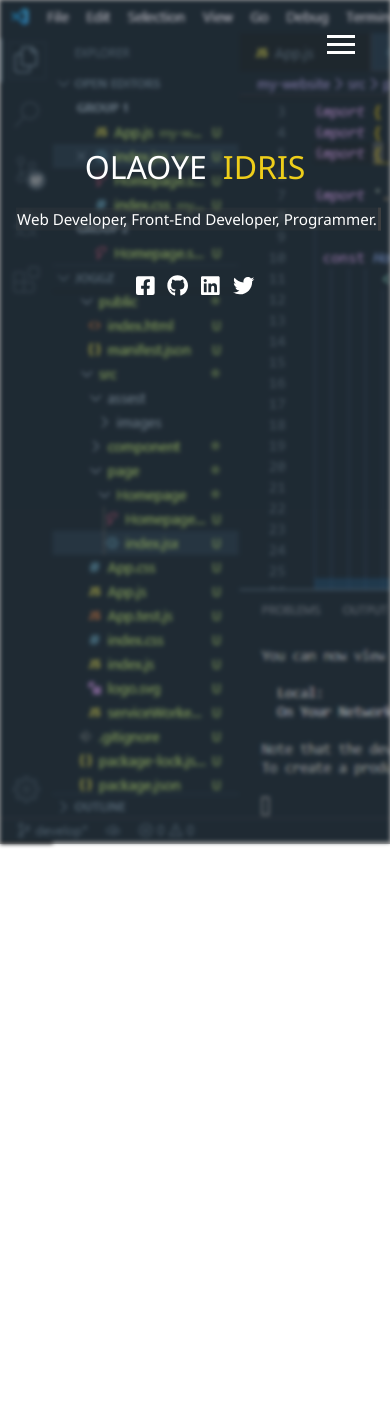
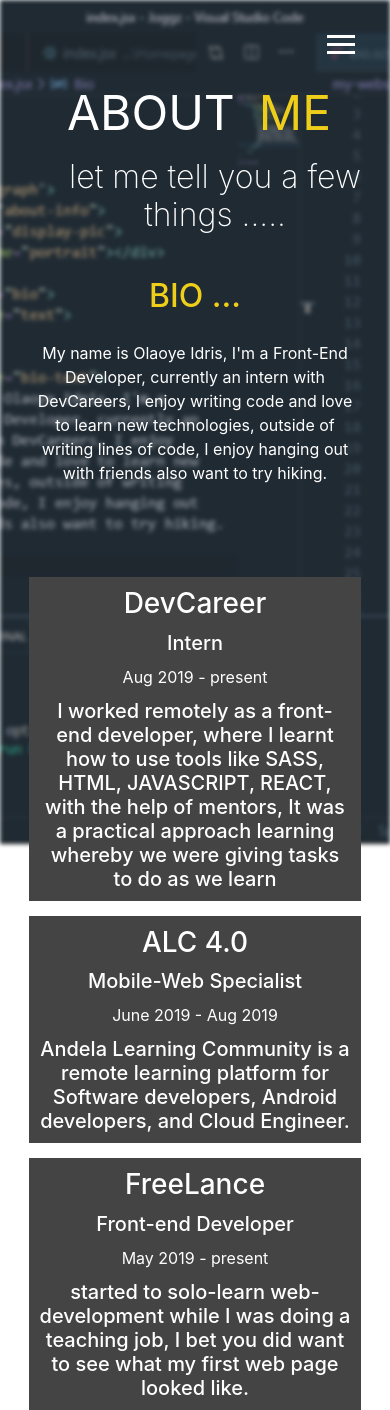
Before and after one commit to Joggz/Joggz, a React (Create React App) app in the folder my-website/: page /about in a window 390 px wide. Before the commit the page ends 844 px from the top, so only its background shows below. Built offline with nearby package versions, Linux system fonts and the light colour scheme; the HTML template or start-up script is replaced by a standard one.

Commit message:
adds about page both desktop and mobile view

```diff
--- a/my-website/src/App.js
+++ b/my-website/src/App.js
@@ -1,13 +1,21 @@
 import React from 'react';
+
 import Homepage from './page/Homepage';
 import Header from './component/Header/index';
+import About from './page/About/index'
 
+import  { Route, Switch } from 'react-router-dom';
 
 function App() {
   return (
     <div className="App">
      <Header />
-     <Homepage/>
+     <Switch>
+       <Route exact path='/' component={Homepage} />
+       <Route exact path='/about' component={About} />
+       {/* <Route exact path='/work' component={Work} />
+       <Route exact path='/contact' component={Contact} /> */}
+     </Switch>
     </div>
   );
 }
--- /dev/null
+++ b/my-website/src/component/Bio/bio.scss
@@ -0,0 +1,66 @@
+@import '../../page/Homepage/config';
+
+.bio-graph {
+    color: set-text-color($primary-color);
+
+.about-info {
+    width: 85%;
+    margin: 5vh auto;
+
+
+    .display-pic{
+        .portrait{
+          grid-area: display-pic;
+
+            width: 150px;
+            height: 150px;
+            background: url(../../assest/images/dp2.jpeg);
+            border-radius: 50%;
+            background-repeat: no-repeat;
+            background-size: cover;
+            border: 2px solid $secondary-color;
+        }
+    }
+    display: grid;
+    grid-template-areas: 'display-pic bio bio';
+    grid-template-columns: repeat(3, 1fr);
+
+    .bio {
+        grid-area: bio;
+        margin-bottom: 5vh;
+        .text {
+          color: $secondary-color;
+          font-size: 2rem;
+          text-transform: uppercase;
+        }
+
+        .bio-text {
+            line-height: 1.5;
+            margin-top: 3vh;
+            font-weight: 400;
+            font-size: 1rem;
+        }
+    }
+}
+}
+
+@include mediaMed(){
+  .about-info{
+    // border: 1px solid red;
+    grid-template-areas:
+      'bio'
+      'biod';
+      display: none;
+      grid-template-columns: 1fr !important;
+
+    .portrait{
+      grid-area: bio;
+      display: none;
+    }
+    .bio-text{
+      grid-area: biod;
+      text-align: center;
+      width: 100%;
+    }
+  }
+}
--- /dev/null
+++ b/my-website/src/component/Bio/index.jsx
@@ -0,0 +1,28 @@
+import React from 'react';
+
+import WORKDATA from '../WorkData/index';
+
+import './bio.scss';
+
+ const Bio = ( ) => (
+        <div className='bio-graph'>
+             <div className="about-info">
+              <div className="display-pic">
+                <div className="portrait"></div>
+              </div>
+              <div className="bio">
+                <h3 className="text">
+                  Bio ...
+                </h3>
+                <h3 className="bio-text">
+                  My name is Olaoye Idris, I'm a Front-End  Developer, currently an intern with DevCareers, I enjoy writing code and love to learn new technologies, outside of writing lines of code, I enjoy hanging out with friends also want to try hiking.
+                </h3>
+              </div>
+            </div>
+            <WORKDATA />
+        </div>
+
+ )
+
+
+export default Bio
--- /dev/null
+++ b/my-website/src/component/WorkData/WORK_DATA.jsx
@@ -0,0 +1,31 @@
+ const WORK_DATA = [
+
+  {
+    position: 'Intern',
+    workplace: 'DevCareer',
+    duration: 'Aug 2019 - present',
+    type: 'Front-End Developer',
+    role: 'I worked remotely as a front-end developer, where I learnt how to use tools like SASS, HTML, JAVASCRIPT, REACT, with the help of mentors, It was a practical approach learning whereby we were giving tasks to do as we learn',
+    id:1
+  },
+  {
+    position: 'Mobile-Web Specialist',
+    workplace: 'ALC 4.0',
+    duration: 'June 2019 - Aug 2019',
+    type: 'Developer',
+    role: 'Andela Learning Community is a remote learning platform for Software developers, Android developers, and Cloud Engineer.',
+    id:2
+
+  },
+  {
+    position: 'Front-end Developer',
+    workplace: 'FreeLance',
+    duration: 'May 2019 - present',
+    type: 'Front-End Dev',
+    role: 'started to solo-learn web-development while I was doing a teaching job, I bet you did want to see what my first web page looked like.  ',
+    id:3
+  }
+]
+
+
+export default WORK_DATA;
--- /dev/null
+++ b/my-website/src/component/WorkData/index.jsx
@@ -0,0 +1,29 @@
+import React, { Component } from 'react'
+
+import './work.scss';
+import Layout from '../WorkLayout/index';
+import WORK_DATA from './WORK_DATA'
+// import { workerData } from 'worker_threads'
+
+ class WorkData extends Component {
+   constructor(){
+     super()
+
+     this.state = {
+       work: WORK_DATA
+      ,
+     }
+   }
+    render() {
+        return (
+            <div className='data'>
+                {this.state.work.map(({id, ...otherPropsItem}) => (
+                  <Layout key={id} {...otherPropsItem} />
+                ))}
+            </div>
+        )
+    }
+}
+
+
+export default WorkData;
--- /dev/null
+++ b/my-website/src/component/WorkData/work.scss
@@ -0,0 +1,16 @@
+@import '../../page/Homepage/config';
+
+.data {
+    // width: 50px;
+    display: grid;
+    grid-gap: 15px;
+    width: 85%;
+    margin: 0 auto;
+    grid-template-columns: repeat(3, 1fr);
+    // background: rgba($primary-color, 0.4);
+}
+@include mediaMed(){
+    .data {
+        grid-template-columns: 1fr;
+    }
+}
--- /dev/null
+++ b/my-website/src/component/WorkLayout/index.jsx
@@ -0,0 +1,20 @@
+import React from 'react'
+
+import './workLayout.scss'
+ const Layout = ({id, workplace, position, duration, role}) => (
+        <div className='layout'>
+
+            <h3 className="workplace">{workplace}</h3>
+
+            <h5 className='pos'>{position}</h5>
+              <p className="duration">
+                {duration}
+              </p>
+            <h5 className="role">
+              {role}
+            </h5>
+        </div>
+    )
+
+
+export default Layout;
--- /dev/null
+++ b/my-website/src/component/WorkLayout/workLayout.scss
@@ -0,0 +1,14 @@
+@import '../../page/Homepage/config';
+
+.layout {
+    background: $primary-color;
+    // max-height: 40vh;
+    color: set-text-color($primary-color);
+    .workplace,
+    .pos,
+    .duration,
+    .role{
+        // border:  1px solid red;
+        margin: 10px;
+    }
+}
--- /dev/null
+++ b/my-website/src/page/About/about.scss
@@ -0,0 +1,69 @@
+@import '../../page/Homepage/config';
+
+.about{
+    color: set-text-color($primary-color);
+
+    .bg-img{
+        background: url(../../assest/images/About-page.png);
+        background-repeat: no-repeat;
+        background-position: center;
+        background-size: cover;
+        background-attachment:fixed;
+        position: fixed;
+	      overflow-y: scroll;
+        top: 0;
+        right: 0;
+        width: 100%;
+        height: 100%;
+        min-height: 100vh;
+        z-index: -9;
+        filter: blur(2px);
+
+        &:after {
+          content: '';
+          position: absolute;
+          top: 0;
+          right: 0;
+          min-width: 100vw;
+          min-height: 100%;
+          background-color: rgba($primary-color, $background-opacity);
+        }
+    }
+
+    .lg-text{
+        margin: 10vh 0 1rem 2rem;
+        font-size: 5rem;
+        font-weight: 400;
+
+        .sec-text {
+            color: $secondary-color;
+            padding: 1.5rem;
+        }
+    }
+    .sm-text {
+      margin-left: 2.5rem;
+      font-size: 1rem;
+      font-weight: 400;
+
+    }
+}
+
+
+
+@include mediaMed() {
+  .about{
+    display: block;
+    text-align: center;
+    // margin-top: 20vh;
+
+    .lg-text {
+      font-size: 3rem;
+      text-transform: uppercase;
+
+    }
+    .sm-text {
+      font-size: 2rem;
+      font-weight: 200;
+    }
+  }
+}
--- /dev/null
+++ b/my-website/src/page/About/index.jsx
@@ -0,0 +1,28 @@
+import React from 'react';
+
+// import WorkData from '../../component/WorkData/index/';
+import Bio from '../../component/Bio';
+import './about.scss';
+
+ const About = (props) => {
+    console.log(props)
+    return(
+
+        <div className='about'>
+          <div className="bg-img"/>
+            <h1 className='lg-text'>
+              About
+              <span className="sec-text">
+               Me
+              </span>
+            </h1>
+            <h5 className="sm-text">
+              let me tell you a few things .....
+            </h5>
+           <Bio />
+           {/* <WorkData/> */}
+        </div>
+    )
+ }
+
+export default About;
```
Also changed, not shown: my-website/src/assest/images/About-page.png (added).
